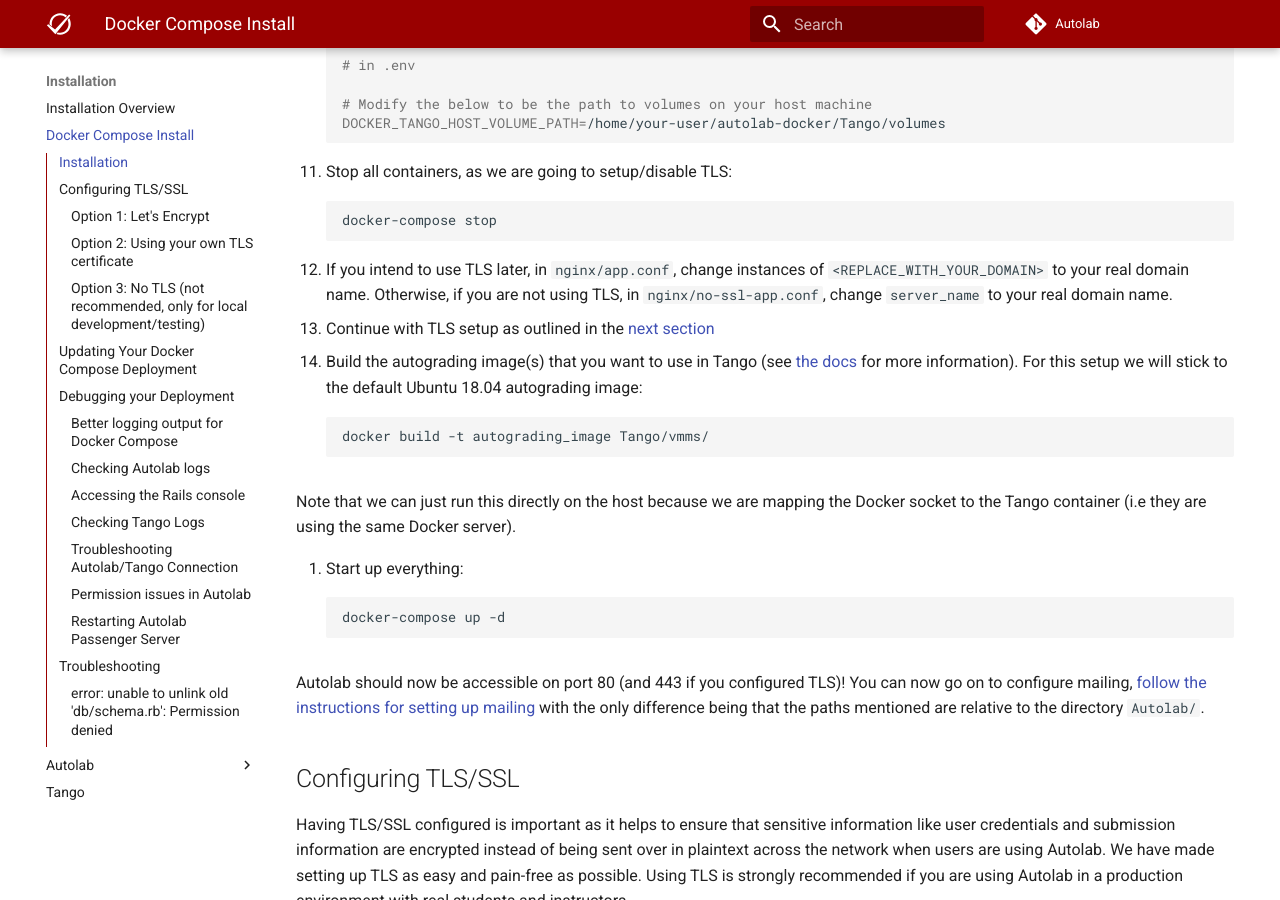
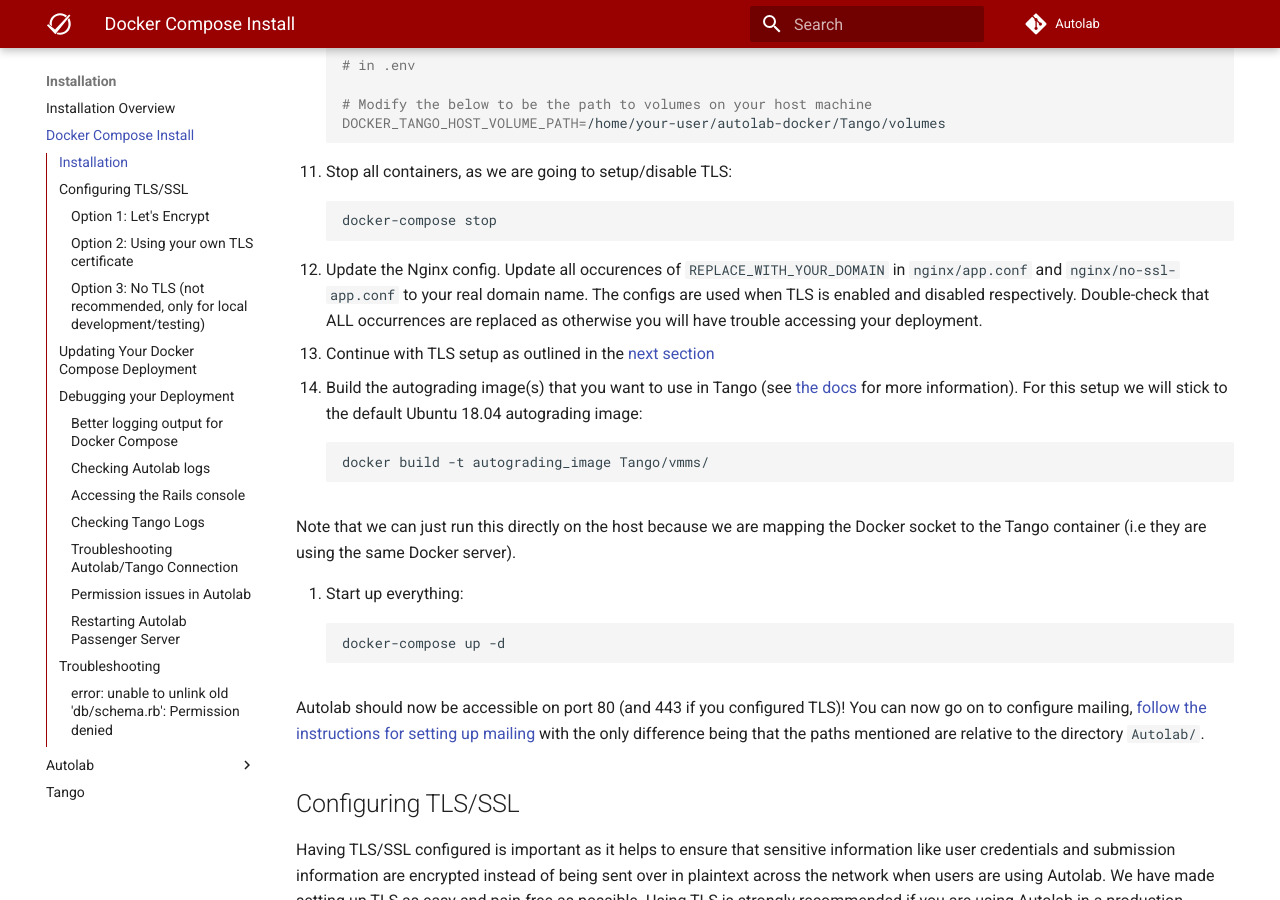
Before and after one commit to muaziqbal/Autolab, an MkDocs documentation site: the page built from docs/installation/docker-compose.md, in a window 1280 px wide and 900 px high, scrolled down 1556 px. Built offline with MkDocs 1.6.1 and Material for MkDocs 9.7.7, drawn with Linux system fonts in a browser that asks for light colours; comment, search, counter and statistics services are not loaded.

Commit message:
Update docker-compose.md (#1407)

```diff
--- a/docs/installation/docker-compose.md
+++ b/docs/installation/docker-compose.md
@@ -70,9 +70,10 @@ First ensure that you have Docker and Docker Compose installed on your machine.
         :::bash
         docker-compose stop
 
-12. If you intend to use TLS later, in `nginx/app.conf`, change instances of `<REPLACE_WITH_YOUR_DOMAIN>` to your real domain name. Otherwise, if you are not using TLS, in `nginx/no-ssl-app.conf`, change `server_name` to your real domain name.
+12. Update the Nginx config. Update all occurences of `REPLACE_WITH_YOUR_DOMAIN` in `nginx/app.conf` and `nginx/no-ssl-app.conf` to your real domain name. The configs are used when TLS is enabled and disabled respectively. Double-check that ALL occurrences are replaced as otherwise you will have trouble accessing your deployment.
 
 13. Continue with TLS setup as outlined in the [next section](#configuring-tlsssl)
+
 14. Build the autograding image(s) that you want to use in Tango (see [the docs](/installation/tango/#docker-vmms-setup) for more information). For this setup we will stick to the default Ubuntu 18.04 autograding image:
 
         :::bash
```
